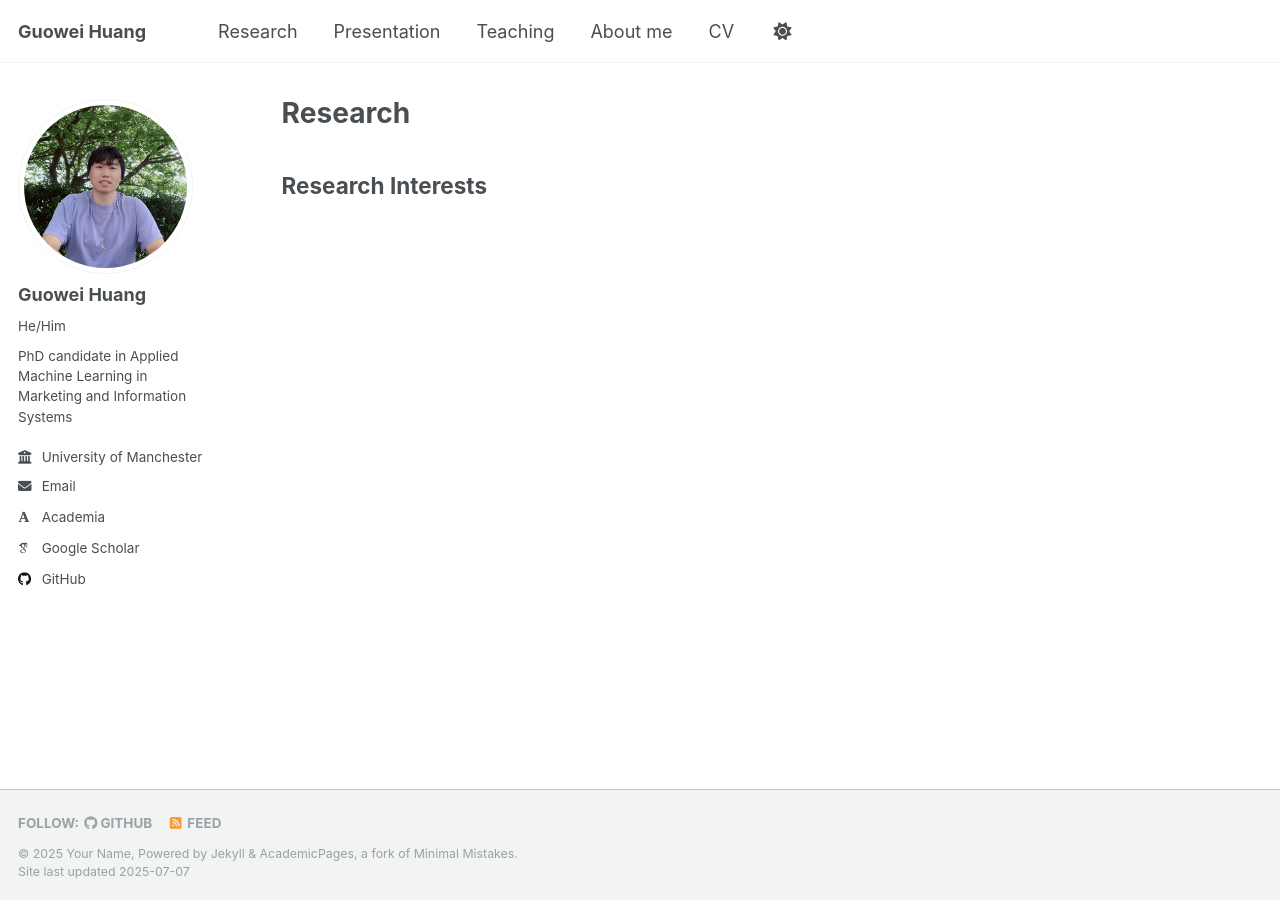
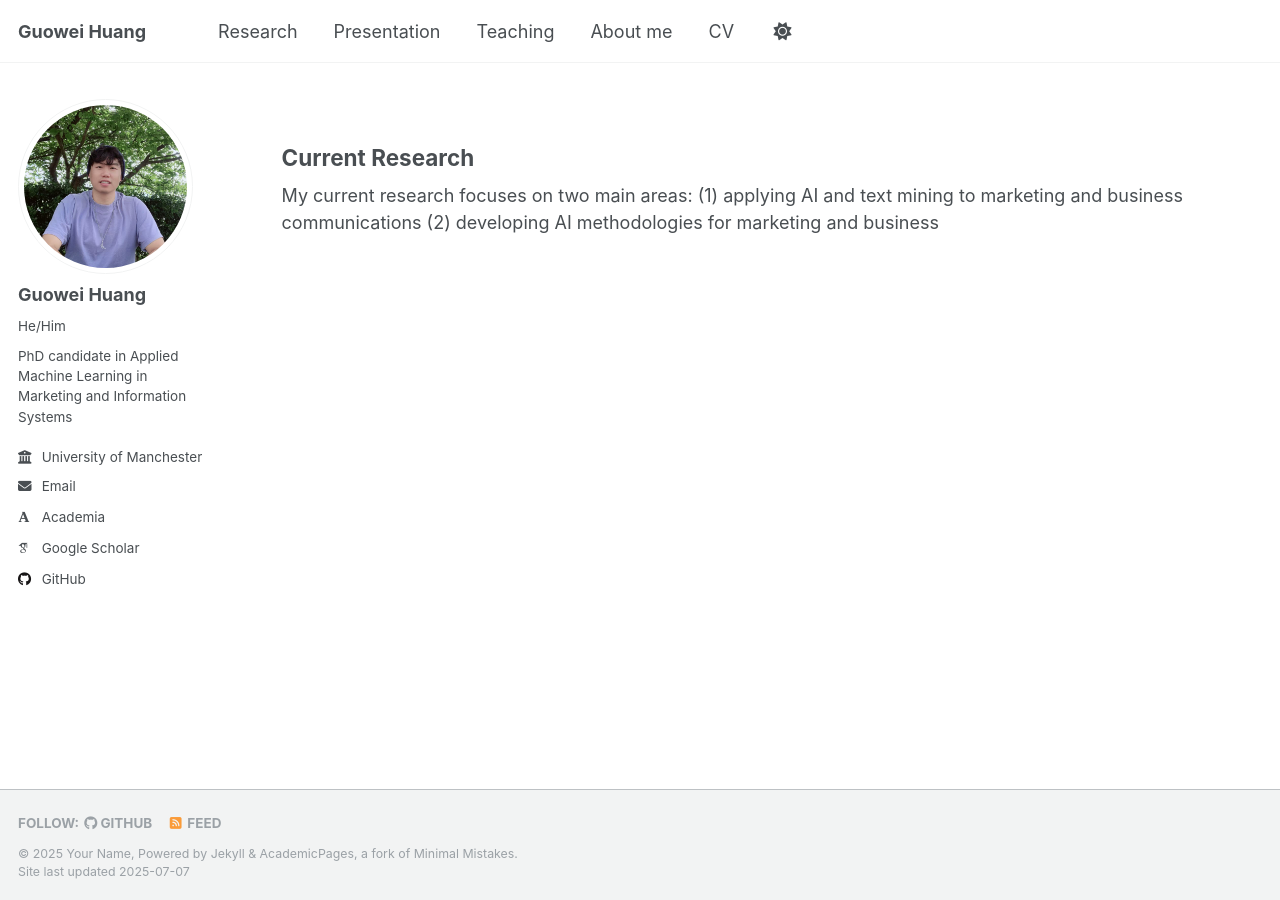
Before and after one commit to Oliverhuang123/Oliverhuang123.github.io, a Jekyll site: the page built from _pages/publications.html, in a window 1280 px wide. Built offline with Jekyll 4.4.1, drawn with Linux system fonts in a browser that asks for light colours; some web fonts are replaced.

Commit message:
Update publications.html

```diff
--- a/_pages/publications.html
+++ b/_pages/publications.html
@@ -1,9 +1,8 @@
 ---
 layout: archive
-title: "Research"
+title: ""
 permalink: /publications/
 author_profile: true
 ---
-
-
-<h2> Research Interests</h2>
+<h2>Current Research</h2>
+My current research focuses on two main areas: (1) applying AI and text mining to marketing and business communications (2) developing AI methodologies for marketing and business
```
